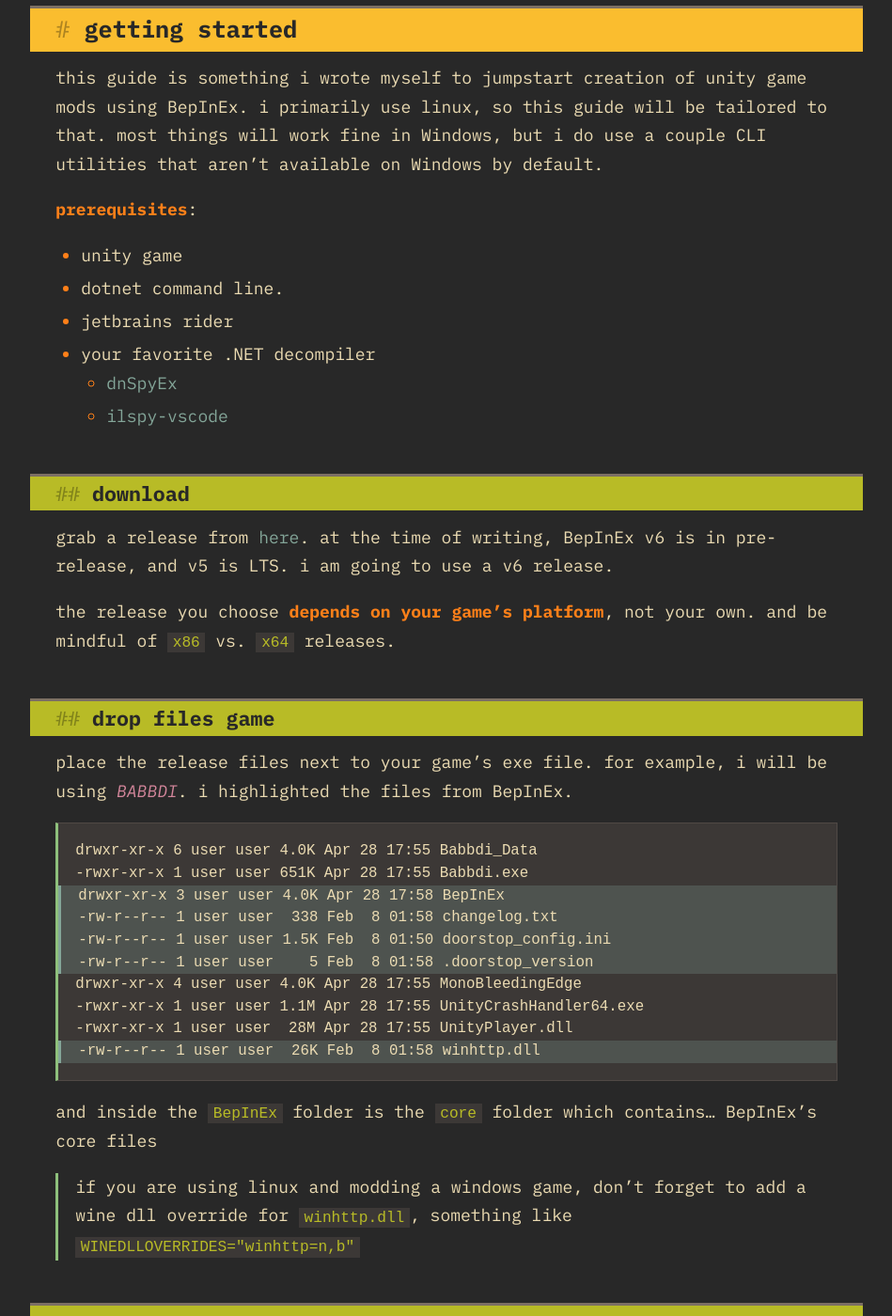
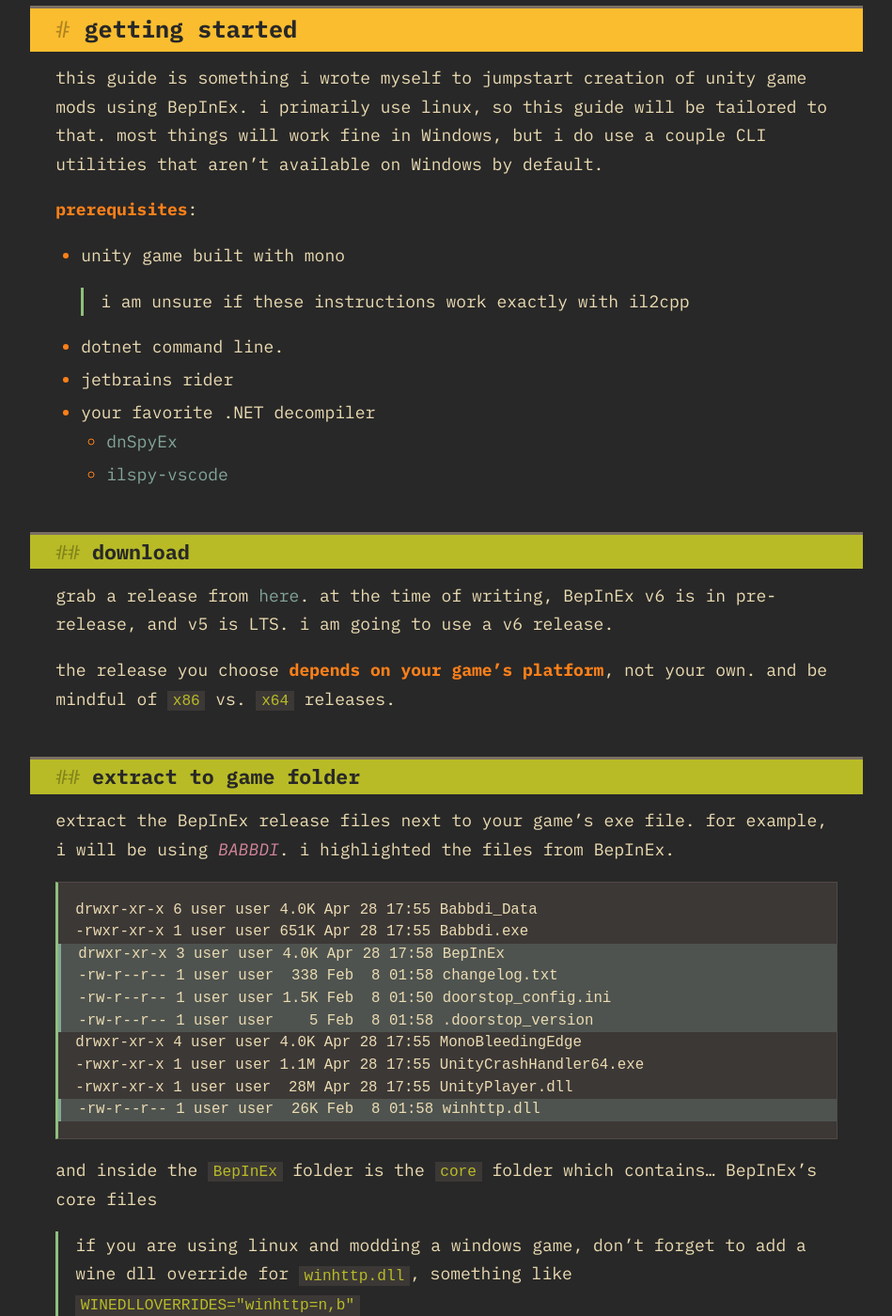
Before and after one commit to zmlambert/zmlambert.github.io, a Jekyll site: the page built from _posts/2026-04-28-bepinex-setup.md, in a window 1280 px wide and 1400 px high, scrolled down 830 px. Shown: the whole window at 94% size, without its empty margins (165-1114 px from the left). Built offline with Jekyll 4.4.1, drawn with Linux system fonts in a browser that asks for light colours; the table of contents is made by our own code; some of the changed text lies outside the part shown.

Commit message:
fix small mistakes

```diff
--- a/_posts/2026-04-28-bepinex-setup.md
+++ b/_posts/2026-04-28-bepinex-setup.md
@@ -11,7 +11,8 @@
 this guide is something i wrote myself to jumpstart creation of unity game mods using BepInEx. i primarily use linux, so this guide will be tailored to that. most things will work fine in Windows, but i do use a couple CLI utilities that aren't available on Windows by default.
 
 **prerequisites**:
-- unity game
+- unity game built with mono
+>i am unsure if these instructions work exactly with il2cpp
 - dotnet command line.
 - jetbrains rider
 - your favorite .NET decompiler
@@ -24,9 +25,9 @@
 
 the release you choose **depends on your game's platform**, not your own. and be mindful of `x86` vs. `x64` releases.
 
-## drop files game
+## extract to game folder
 
-place the release files next to your game's exe file. for example, i will be using *BABBDI*. i highlighted the files from BepInEx.
+extract the BepInEx release files next to your game's exe file. for example, i will be using *BABBDI*. i highlighted the files from BepInEx.
 
 {% highlight console mark_lines="3 4 5 6 10" %}
 drwxr-xr-x 6 user user 4.0K Apr 28 17:55 Babbdi_Data
@@ -110,7 +111,7 @@
 BepInEx 6 Unity Mono Plugin      bep6plugin_unity_mono    [C#]      BepInEx/BepInEx 6/Plugin/Unity/Mono
 {% endhighlight %}
 
->*take note of the short name for your BepInEx version* - in this case, `bep6plugin_unity_mono` is what i will be using
+>*take note of the short name for your BepInEx version* - in this case, `bep6plugin_unity_mono` is what i will be using.
 
 ## `TFW` - .NET Target Framework
 
@@ -119,11 +120,11 @@
 1. `netstandard.dll`
 2. `mscorlib.dll`
 
->`game_Data` would be `BABBDI_Data` in my case
+>`game_Data` would be `Babbdi_Data` in my case
 
 you only need one of them.
 
-### `netstandard.dll`
+### netstandard.dll
 
 look for a `netstandard.dll` and open it with your .NET decompiler. you are looking for something that indicates the version, e.g.:
 
@@ -135,7 +136,7 @@
 
 in my case, the TFW is `netstandard2.1`. you'll see a pattern `netstandard#.#` with these.
 
-### `mscorlib.dll`
+### mscorlib.dll
 
 lok at the same places and you'll probably see `4.0.0.0`. so your TFW is `net4.6`
 
@@ -187,7 +188,7 @@
 
 you will likely encounter build conflicts when you build
 
-![build output with conflict](/assets/images/posts/bepinex-setup/conflict.png)
+>![build output with conflict](/assets/images/posts/bepinex-setup/conflict.png)
 
 
 try editing the csproj file below like so:
```
